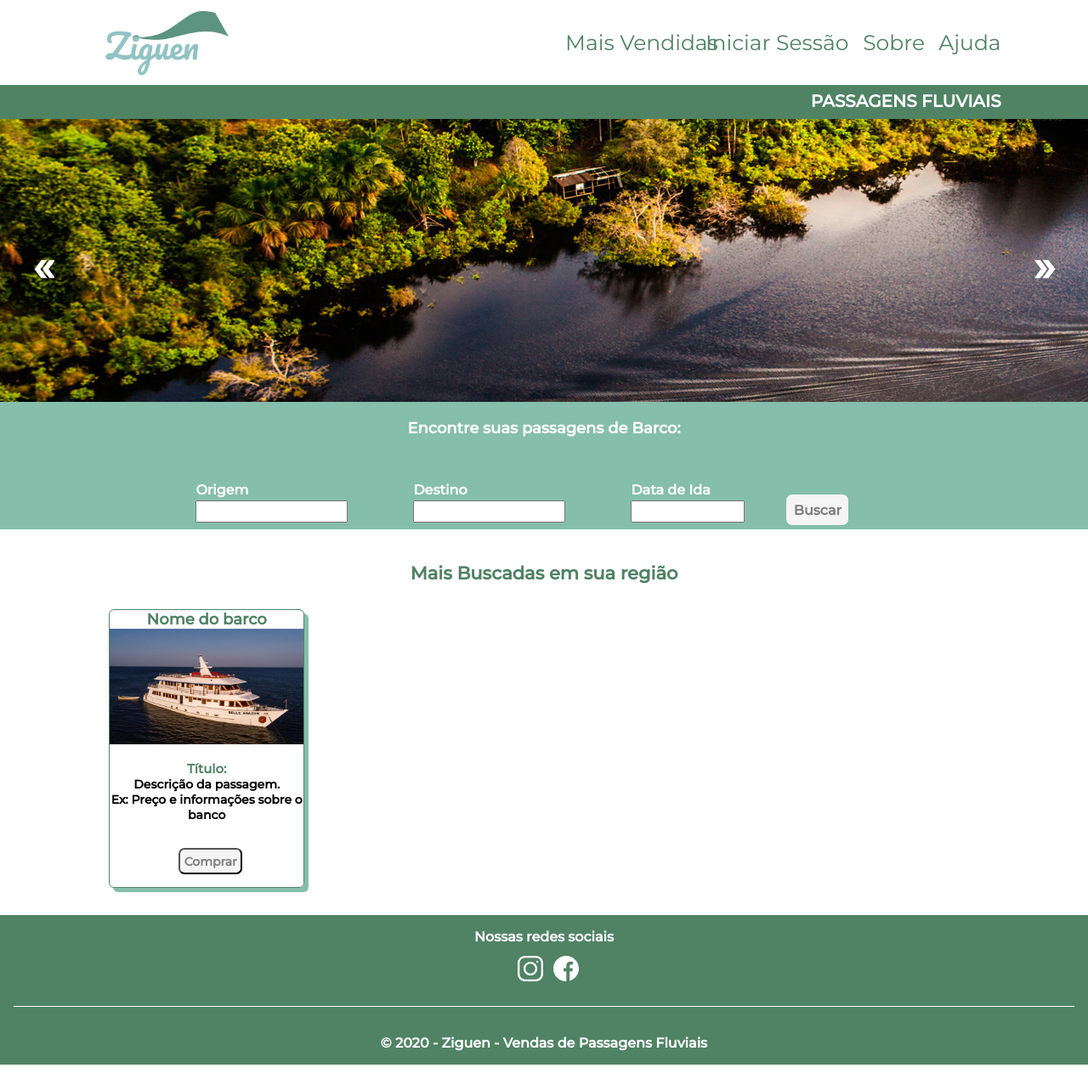
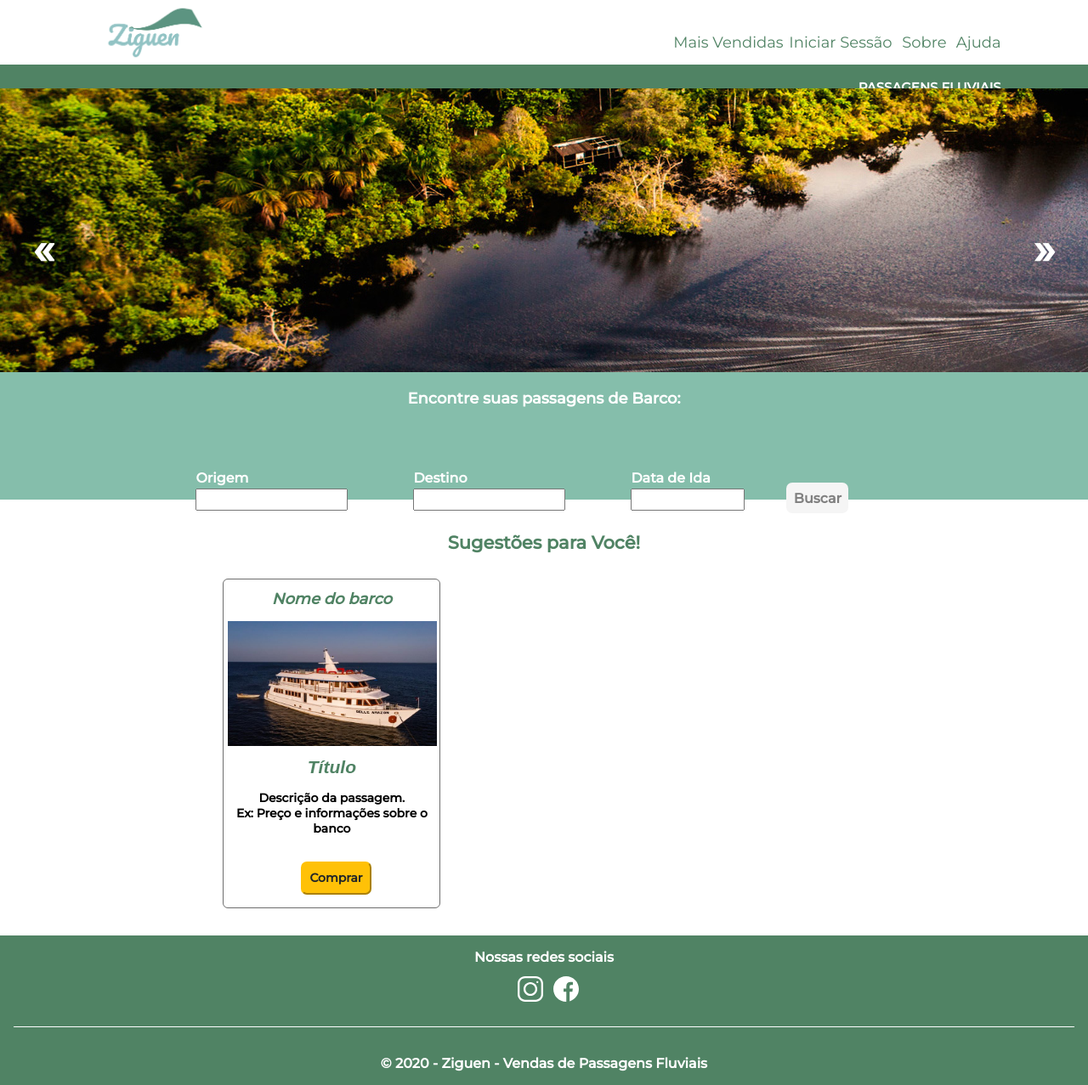
Before and after one commit to GeiseSaunier/2020.1-Ziguen-Front, a React (Create React App) app: page / in a window 1280 px wide. Shown: the whole page at 85% size. Before the commit the page ends 1253 px from the top, so only its background shows below. Built offline with nearby package versions, Linux system fonts and the light colour scheme.

Commit message:
fix(#22): Upgrade Home, fixing som details
Co-authored-by: GeiseSaunier <geisesaunier3939@gmail.com>

```diff
--- a/src/pages/Home.tsx
+++ b/src/pages/Home.tsx
@@ -48,7 +48,7 @@ function Home() {
                 <p>Encontre suas passagens de Barco:</p>
                 <div className="input-block">
                     <label htmlFor="origin">Origem </label>
-                    <input id="origin" />
+                    <input id="origin"/>
                 </div>
                 <div className="input-block1">
                     <label htmlFor="destination">Destino </label>
@@ -61,14 +61,15 @@ function Home() {
                 <button>Buscar</button>
             </div>
             <div className="cards">
-                <h3>Mais Buscadas em sua região</h3>
+                <h3>Sugestões para Você!</h3>
                 <div className = "space"></div>
                 <div className="card">
                     <h4>Nome do barco</h4>
+                    <div className = "space"></div>
                     <img src={barcoImg} className = "img-barco" alt = "barco"/>
-                    <div className = "space"></div>
                     <div className="container">
-                        <h5>Título:</h5>
+                        <h3>Título</h3>
+                        <div className = "space"></div>
                         <p>Descrição da passagem.</p>
                         <p>Ex: Preço e informações sobre o banco</p>
                         <div className = "space"></div>
--- a/src/styles/pages/header.css
+++ b/src/styles/pages/header.css
@@ -1,4 +1,3 @@
-
 .top-bar {
     display: flex;
     align-items: center;
@@ -6,21 +5,21 @@
 }
 
 .top-bar .img-logo {
-    height: 100px;
-    margin-right: 70%;
+    width: 10%;
+    margin-right: 72%;
 }
 
-.mais-vendidas-link, .login-link, .sobre-link, .ajuda-link {
+.mais-vendidas-link, .login-link, .sobre-link, .ajuda-link, .pagina-inicial-link, .registration-link {
     position: absolute;
     right: 0;
     top: 0;
-    margin-right: 34%;
+    margin-right: 28%;
 
     line-height: 100px;
     color: #508364;
     text-decoration: none;
     font-weight: normal;
-    font-size: 25px;
+    font-size: 18px;
 
     display: flex;
     flex-direction: column;
@@ -28,12 +27,20 @@
     text-align: right;
 }
 
+.pagina-inicial-link {
+    margin-right: 27.3%;
+}
+
+.registration-link {
+    margin-right: 18%;
+}
+
 .login-link {
-    margin-right: 22%;
+    margin-right: 18%;
 }
 
 .sobre-link {
-    margin-right: 15%;
+    margin-right: 13%;
 }
 
 .ajuda-link {
@@ -50,7 +57,7 @@
 
 .top-bar .field {
     width: 100%;
-    height: 40px;
+    height: 28px;
     background: #508364;
 }
 
@@ -60,8 +67,8 @@
     top: 0;
     margin-right: 8%;
 
-    font-size: 20px;
-    line-height: 238px;
+    font-size: 15px;
+    line-height: 205px;
     color: #ffffff;
 
     display: flex;
--- a/src/styles/pages/home.css
+++ b/src/styles/pages/home.css
@@ -17,7 +17,7 @@
     font-size: 50px;
     z-index: 1;
     left: 3%;
-    top: 22%;
+    top: 20%;
     overflow: hidden;
 }
 
@@ -32,7 +32,7 @@
     font-size: 50px;
     z-index: 1;
     left: 95%;
-    top: 22%;
+    top: 20%;
     overflow: hidden;
 }
 
@@ -56,7 +56,7 @@
     position: absolute;
     color: #ffffff;
     justify-content: left;
-    top: 47%;
+    top: 45%;
     left: 18%;
 }
 
@@ -74,7 +74,7 @@
     position: absolute;
     color: #ffffff;
     justify-content: left;
-    top: 47%;
+    top: 45%;
     left: 38%;
 }
 
@@ -92,7 +92,7 @@
     position: absolute;
     color: #ffffff;
     justify-content: left;
-    top: 47%;
+    top: 45%;
     left: 58%;
 }
 
@@ -109,7 +109,7 @@
 .search button {
     position: absolute;
     right: 22%;
-    top: 46.5%;
+    top: 44.5%;
     background-color: whitesmoke;
     border-radius: 7px;
     padding: 0.5%;
@@ -129,25 +129,30 @@
 }
 
 .cards .card {
-    width: 18%;
-    box-shadow: 5px 5px #85BEAB;
+    width: 20%;
     border-radius: 6px;
-    margin-left: 10%;
-    border: 1px solid #508364;
+    margin-left: 20.5%;
+    border: 1px solid#6D6D6D;
 }
 
 .cards .card h4 {
     color: #508364;
     text-align: center;
+    margin-top: 12px;
+    font-style: italic;
 }
 
 .cards .card .img-barco {
-    width: 100%;
+    width: 97%;
+    margin-left: 4.2px;
+
 }
 
-.cards .card h5 {
-    color: #508364;
+.cards .card .container h3 {
+    color: #ffffff;
     text-align: center;
+    font-family: Arial, Helvetica, sans-serif;
+    font-style: italic;
 }
 
 .cards .card p {
@@ -156,12 +161,13 @@
 }
 
 .cards .card button {
-    background-color: whitesmoke;
+    background-color: #ffc107;
+    border-color: #ffc107;
     border-radius: 7px;
-    color: gray ;
+    color: #212529;
     font-size: 14px;
     margin-left: 35.5%;
-    padding: 2%;
+    padding: 3.5%;
 }
 
 .cards .card .space {
```
